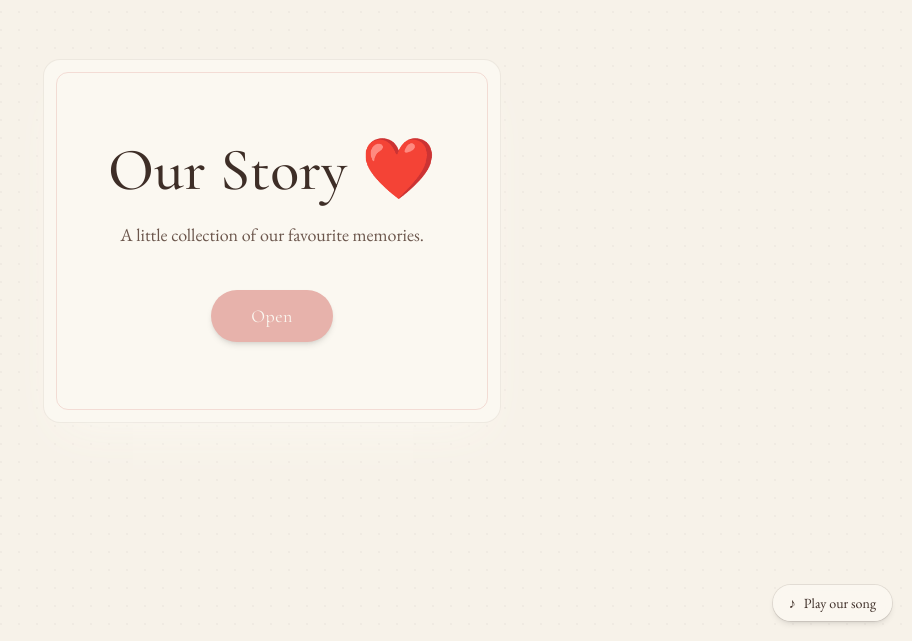
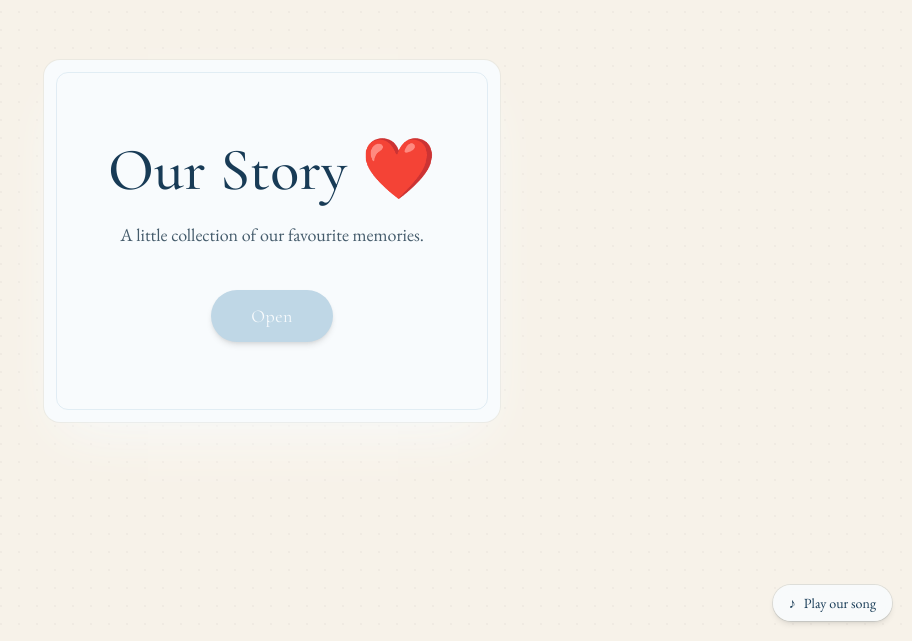
Before and after one commit to josh1128/elina, a Next.js app in the folder flipbook/: page / in a window 1280 px wide. Shown: the part 159-800 px from the top of the page, without its empty margins (368-1280 px from the left). Built offline with nearby package versions, Linux system fonts and the light colour scheme.

Commit message:
Apply coastal blue flipbook palette

```diff
--- a/flipbook/tailwind.config.ts
+++ b/flipbook/tailwind.config.ts
@@ -9,13 +9,18 @@ const config: Config = {
   theme: {
     extend: {
       colors: {
-        // Warm scrapbook palette
-        cream: "#F7F2E9", // background
-        page: "#FBF8F1", // paper
-        ink: "#3E2E27", // dark brown text
-        "ink-soft": "#6B564C", // muted brown
-        blush: "#E7B2AB", // soft pink accent
-        "blush-deep": "#D18E86",
+        // Soft coastal scrapbook palette
+        cream: "#EEF4F8", // pale blue background
+        page: "#F8FBFD", // blue-white paper
+        ink: "#183B56", // deep navy headings
+        "ink-soft": "#445B6B", // readable blue-grey body text
+        blush: "#BFD7E6", // soft blue accent (legacy token kept for components)
+        "blush-deep": "#4F7FA3", // accent blue
+        navy: "#183B56",
+        dusty: "#6F96B4",
+        "soft-blue": "#BFD7E6",
+        skywash: "#DCEAF3",
+        paperwarm: "#FFFDF8",
       },
       fontFamily: {
         serif: ["var(--font-cormorant)", "Georgia", "serif"],
@@ -23,8 +28,9 @@ const config: Config = {
         hand: ["var(--font-caveat)", "cursive"],
       },
       boxShadow: {
-        page: "0 22px 45px -20px rgba(62, 46, 39, 0.45)",
-        photo: "0 6px 18px -8px rgba(62, 46, 39, 0.35)",
+        page: "0 24px 55px -20px rgba(39, 75, 100, 0.34)",
+        photo: "0 10px 26px -12px rgba(40, 76, 100, 0.30)",
+        coastal: "0 18px 48px rgba(39, 75, 100, 0.16)",
       },
     },
   },
```
